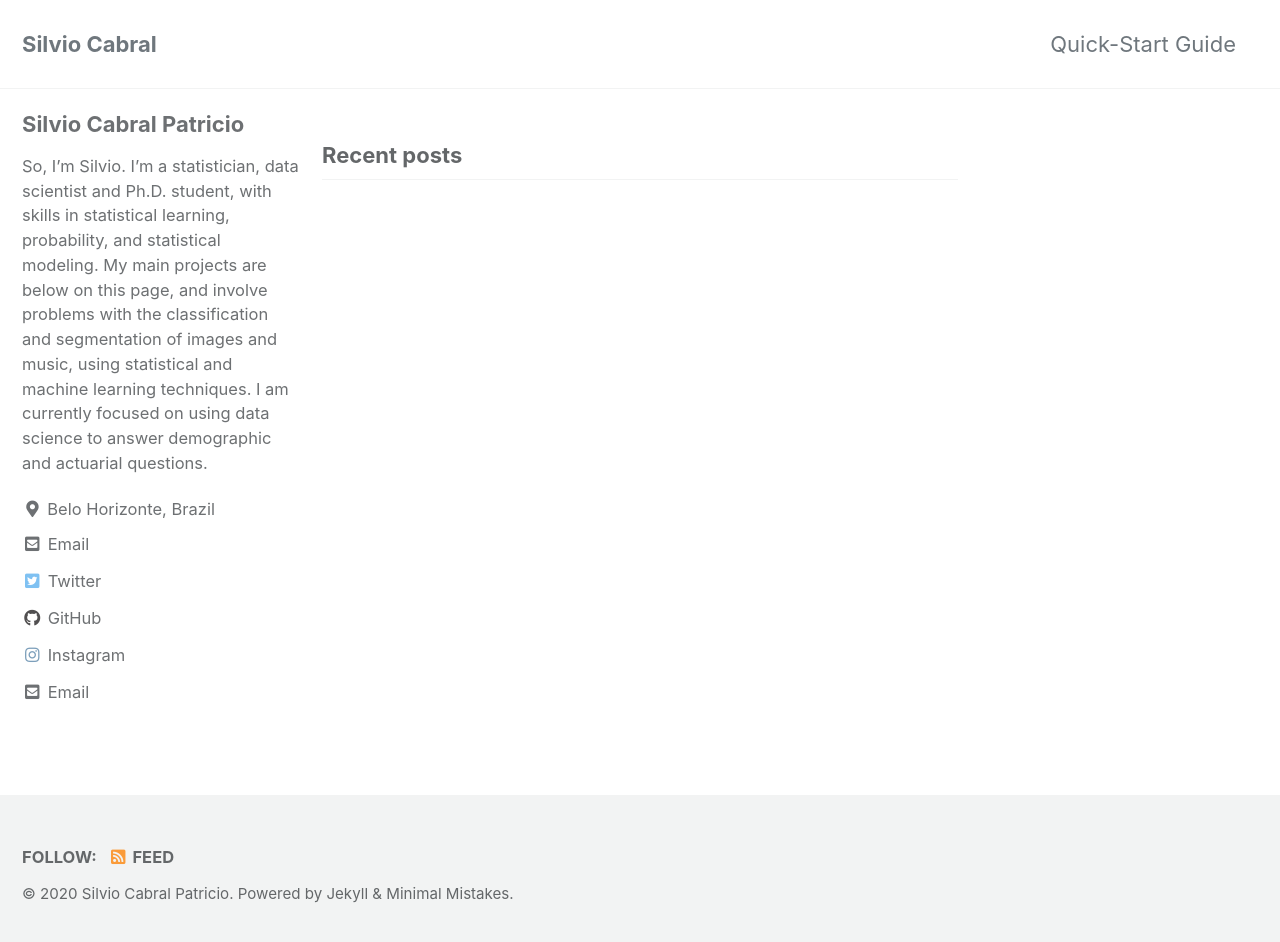
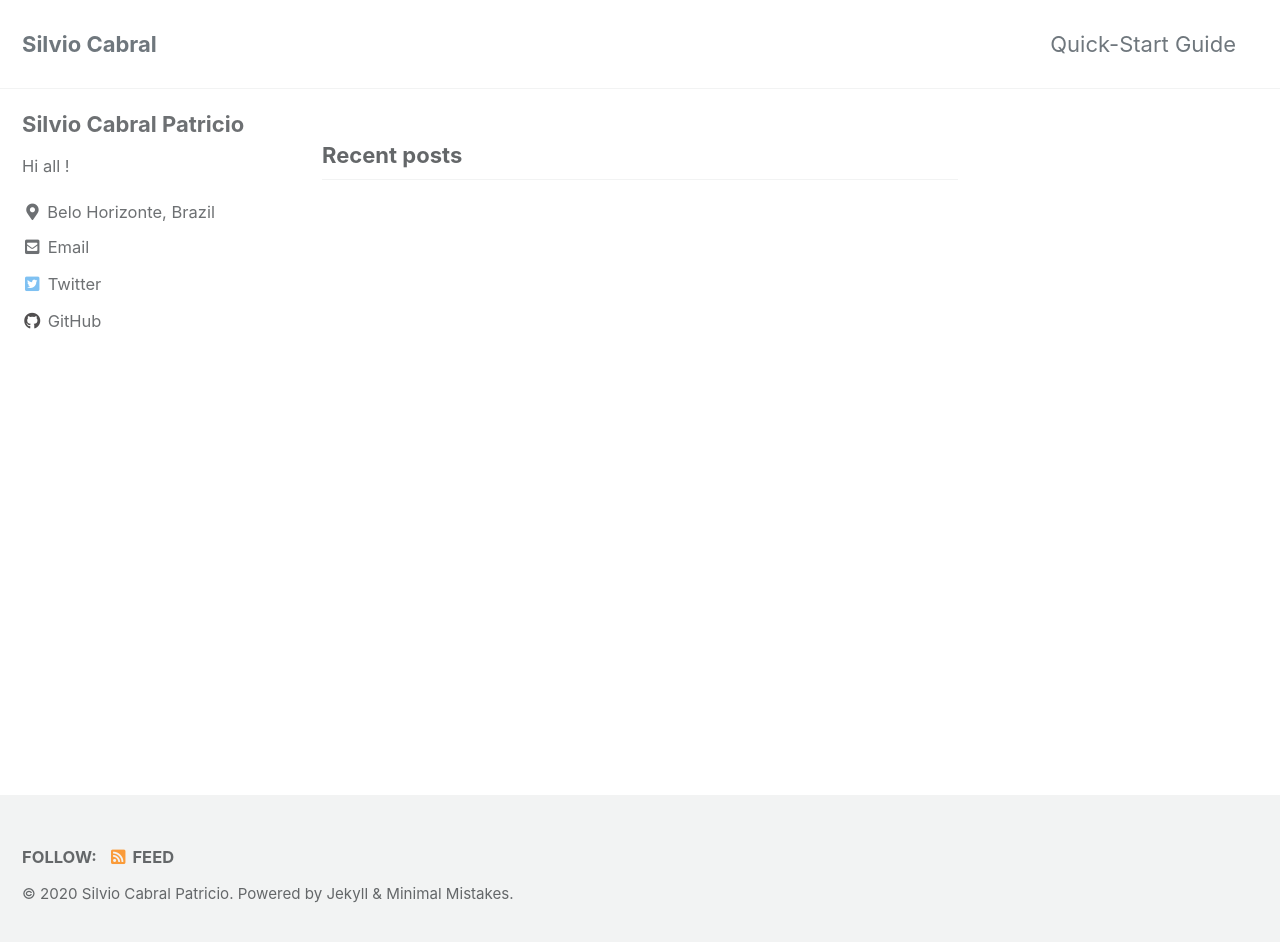
Before and after one commit to scpatricio/scpatricio.github.io, a Jekyll site: the page built from index.html, in a window 1280 px wide and 950 px high. Shown: the top 942 px of the window. Built offline with Jekyll 4.4.1, drawn with Linux system fonts in a browser that asks for light colours; cached includes are drawn as plain includes; the list of posts is cut into pages by our own code.

Commit message:
new github commit

```diff
--- a/_config.yml
+++ b/_config.yml
@@ -95,9 +95,9 @@ analytics:
 author:
   name             : "Silvio Cabral Patricio"
   avatar           : # path of avatar image, e.g. "/assets/images/bio-photo.jpg"
-  bio              : "So, I'm Silvio. I'm a statistician, data scientist and Ph.D. student, with skills in statistical learning, probability, and statistical modeling. My main projects are below on this page, and involve problems with the classification and segmentation of images and music, using statistical and machine learning techniques. I am currently focused on using data science to answer demographic and actuarial questions. "
+  bio              : "Hi all !"
   location         : "Belo Horizonte, Brazil"
-  email            : "silviocabralpatricio@msn.com"
+  email            : #"silviocabralpatricio@msn.com"
   links:
     - label: "Email"
       icon: "fas fa-fw fa-envelope-square"
@@ -116,7 +116,7 @@ author:
       url: "https://github.com/scpatricio"
     - label: "Instagram"
       icon: "fab fa-fw fa-instagram"
-      url: "https://instagram.com/scpatr"
+      # url: "https://instagram.com/scpatr"
 
 # Site Footer
 footer:
```
